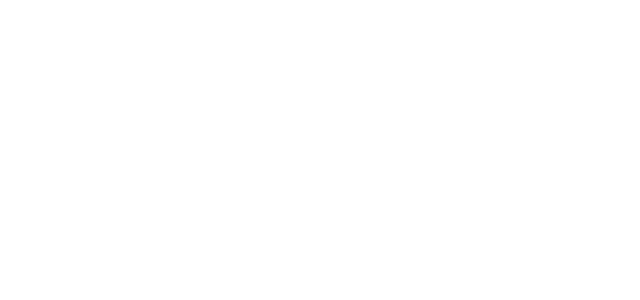
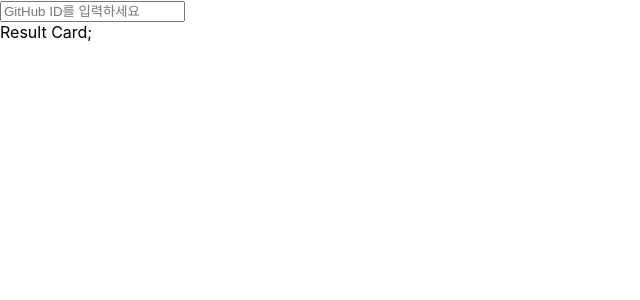
Before and after one commit to moonhopark/SOPT-28th-Seminar, a React (Create React App) app in the folder 3rd_seminar/: page / in a window 1280 px wide. Shown: the top 300 px of the page, without its empty margins (0-640 px from the left). Built offline with nearby package versions, Linux system fonts and the light colour scheme; no server answers.

Commit message:
[step2], [step3] component 구조 정하고, API결과 불러오기

```diff
--- a/3rd_seminar/package.json
+++ b/3rd_seminar/package.json
@@ -6,6 +6,7 @@
     "@testing-library/jest-dom": "^5.12.0",
     "@testing-library/react": "^11.2.6",
     "@testing-library/user-event": "^12.8.3",
+    "axios": "^0.21.1",
     "react": "^17.0.2",
     "react-dom": "^17.0.2",
     "react-scripts": "4.0.3",
--- a/3rd_seminar/src/App.js
+++ b/3rd_seminar/src/App.js
@@ -1,7 +1,19 @@
+import React, {useEffect} from 'react';
+
+import SearchBar from './components/SearchBar';
+import ResultCard from './components/ResultCard';
+import { getUserData } from './lib/api';
+
 function App() {
+  useEffect(() => {
+    getUserData("moonhopark");
+  }, []);
+
   return (
-    <div className="App">
-    </div>
+    <>
+      <SearchBar />
+      <ResultCard />
+    </>
   );
 }
 
--- /dev/null
+++ b/3rd_seminar/src/components/ResultCard.js
@@ -0,0 +1,11 @@
+import React from 'react';
+
+const ResultCard = () => {
+  return (
+    <div>
+      Result Card;
+    </div>
+  )
+}
+
+export default ResultCard;
--- /dev/null
+++ b/3rd_seminar/src/components/SearchBar.js
@@ -0,0 +1,12 @@
+import React from 'react';
+
+const SearchBar = () => {
+  return (
+    <form>
+      <input type="text" placeholder="GitHub ID를 입력하세요" />
+    </form>
+
+  )
+}
+
+export default SearchBar;
--- /dev/null
+++ b/3rd_seminar/src/lib/api.js
@@ -0,0 +1,12 @@
+import axios from "axios";
+
+export const getUserData = async (id) => {
+  try {
+    const {data} = await axios.get("https://api.github.com/users/" + id);
+    console.log("[SUCCESS] GET user data", data);
+    return data;
+  } catch(e) {
+    console.log("[FAIL] GET user data");
+    return null;
+  }
+};
```
Also changed, not shown: 1 other file (tests, documents, lock files or other folders).
